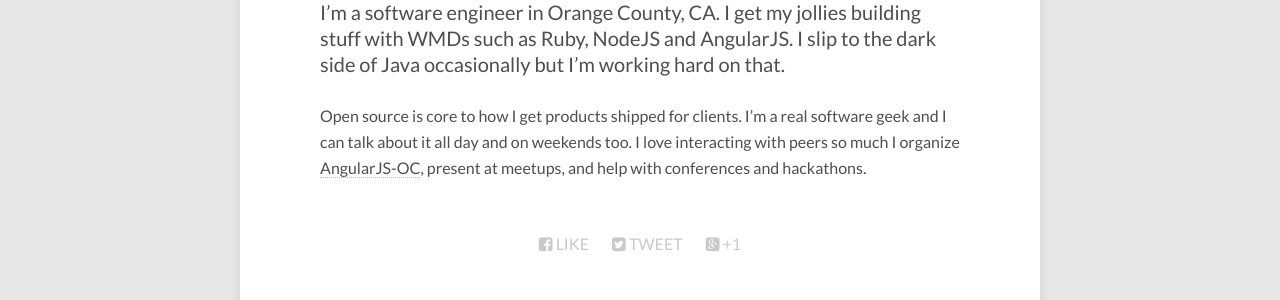
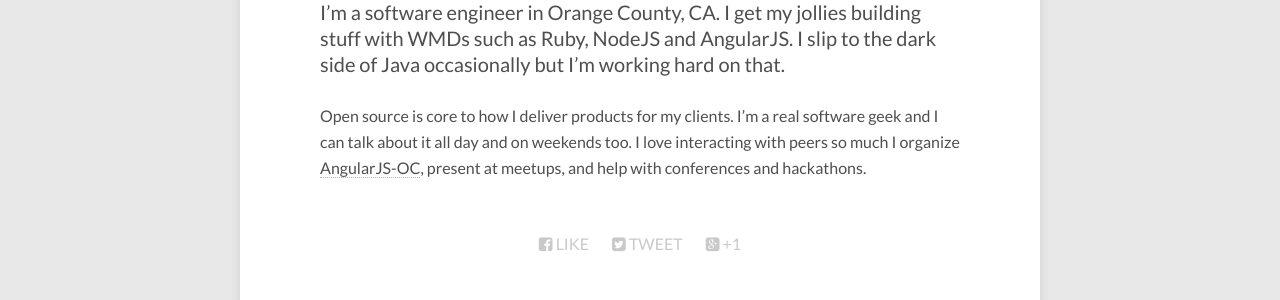
Before and after one commit to locnguyen/locnguyen.github.io, a Jekyll site: the page built from about/index.md, in a window 1280 px wide. Shown: the part 521-821 px from the top of the page. Built offline with Jekyll 4.4.1, drawn with Linux system fonts in a browser that asks for light colours; nearby versions of some CDN libraries.

Commit message:
Update about page

```diff
--- a/about/index.md
+++ b/about/index.md
@@ -9,7 +9,7 @@ comments: false
 I'm a software engineer in Orange County, CA. I get my jollies building stuff with WMDs such as Ruby, NodeJS
 and AngularJS. I slip to the dark side of Java occasionally but I'm working hard on that.
 
-Open source is core to how I get products shipped for clients. I'm a real software geek and I can talk about it
+Open source is core to how I deliver products for my clients. I'm a real software geek and I can talk about it
 all day and on weekends too. I love interacting with peers so much I organize
 [AngularJS-OC](http://www.meetup.com/AngularJS-OC), present at  meetups, and help with conferences and
 hackathons.
```
Also changed, not shown: 1 other file.
